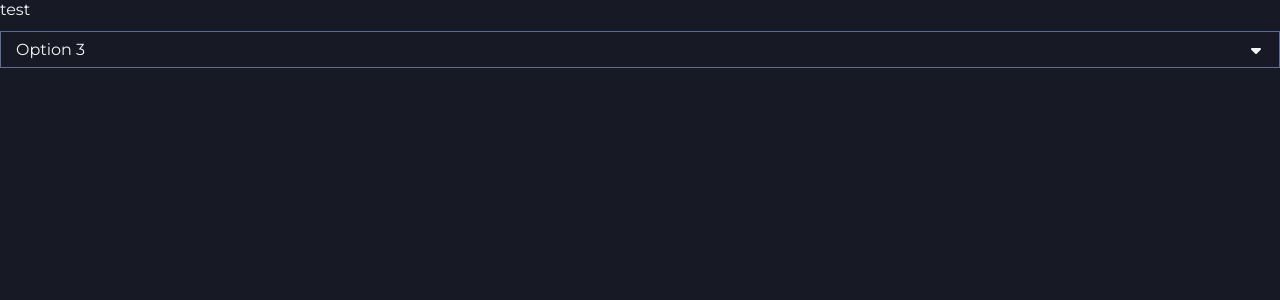
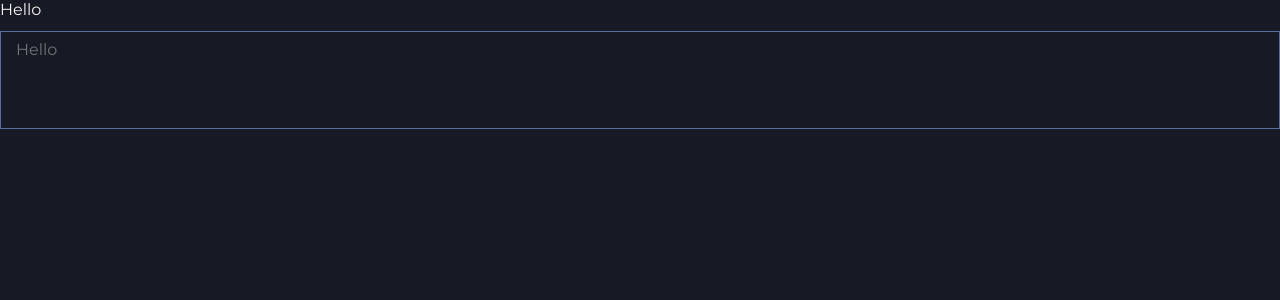
Before and after one commit to Zack1808/codester, a React (Vite) app: page / in a window 1280 px wide. Shown: the top 300 px of the page. Built offline with nearby package versions, Linux system fonts and the light colour scheme.

Commit message:
Added the Textare component

```diff
--- a/src/App.tsx
+++ b/src/App.tsx
@@ -1,26 +1,11 @@
 import React from "react";
 
-import { Select } from "./components";
-
-const options = [
-  {
-    label: "Option 1",
-    value: "option1",
-  },
-  {
-    label: "Option 2",
-    value: "option2",
-  },
-  {
-    label: "Option 3",
-    value: "option3",
-  },
-];
+import { Textarea } from "./components";
 
 const App: React.FC = () => {
   return (
     <div className={`app `}>
-      <Select options={options} label="test" initialValue="option3" />
+      <Textarea label="Hello" placeholder="Hello" />
     </div>
   );
 };
--- /dev/null
+++ b/src/components/Textarea.tsx
@@ -0,0 +1,27 @@
+import React from "react";
+
+import { TextareaProps } from "../types";
+
+import "../css/components/Textarea.css";
+
+const Textarea: React.FC<TextareaProps> = React.forwardRef<
+  HTMLTextAreaElement,
+  TextareaProps
+>(({ label, resize = "none", ...rest }, ref) => {
+  return (
+    <div className="textarea-component">
+      {label && (
+        <label htmlFor={rest.id}>
+          {label}
+          {rest.required && "*"}
+        </label>
+      )}
+
+      <div className="textarea-container">
+        <textarea ref={ref} {...rest} style={{ resize }} />
+      </div>
+    </div>
+  );
+});
+
+export default Textarea;
--- a/src/components/index.ts
+++ b/src/components/index.ts
@@ -2,3 +2,4 @@ export { default as Button } from "./Button";
 export { default as Input } from "./Input";
 export { default as Search } from "./Search";
 export { default as Select } from "./Select";
+export { default as Textarea } from "./Textarea";
--- /dev/null
+++ b/src/css/components/Textarea.css
@@ -0,0 +1,39 @@
+.textarea-component {
+  display: flex;
+  flex-direction: column;
+  gap: 12px;
+  color: var(--primary-text);
+  flex: 1;
+}
+
+.textarea-container {
+  display: flex;
+  flex: 1;
+  position: relative;
+}
+
+.textarea-container::after {
+  content: "";
+  position: absolute;
+  inset: 0;
+  border: 1px solid var(--primary-color);
+  transition: filter 0.1s;
+}
+
+.textarea-container:focus-within:after {
+  filter: brightness(1.8);
+}
+
+.textarea-container textarea {
+  all: unset;
+  padding: 0.563rem 1rem;
+  flex: 1;
+  z-index: 1;
+  min-height: 5rem;
+  position: relative;
+}
+
+.textarea-container textarea::placeholder {
+  color: var(--primary-text);
+  opacity: 0.4;
+}
--- a/src/types/components.ts
+++ b/src/types/components.ts
@@ -21,3 +21,8 @@ export type SelectProps = {
   options?: { label: string; value: string }[];
   initialValue?: string;
 } & React.InputHTMLAttributes<HTMLInputElement>;
+
+export type TextareaProps = {
+  label?: string;
+  resize?: "none" | "both" | "horizontal" | "vertical";
+} & React.TextareaHTMLAttributes<HTMLTextAreaElement>;
--- a/src/types/index.ts
+++ b/src/types/index.ts
@@ -3,6 +3,7 @@ import {
   InputProps,
   SearchProps,
   SelectProps,
+  TextareaProps,
 } from "./components";
 
 import { DropDownPositionTypes } from "./states";
@@ -13,4 +14,5 @@ export type {
   SearchProps,
   SelectProps,
   DropDownPositionTypes,
+  TextareaProps,
 };
```
